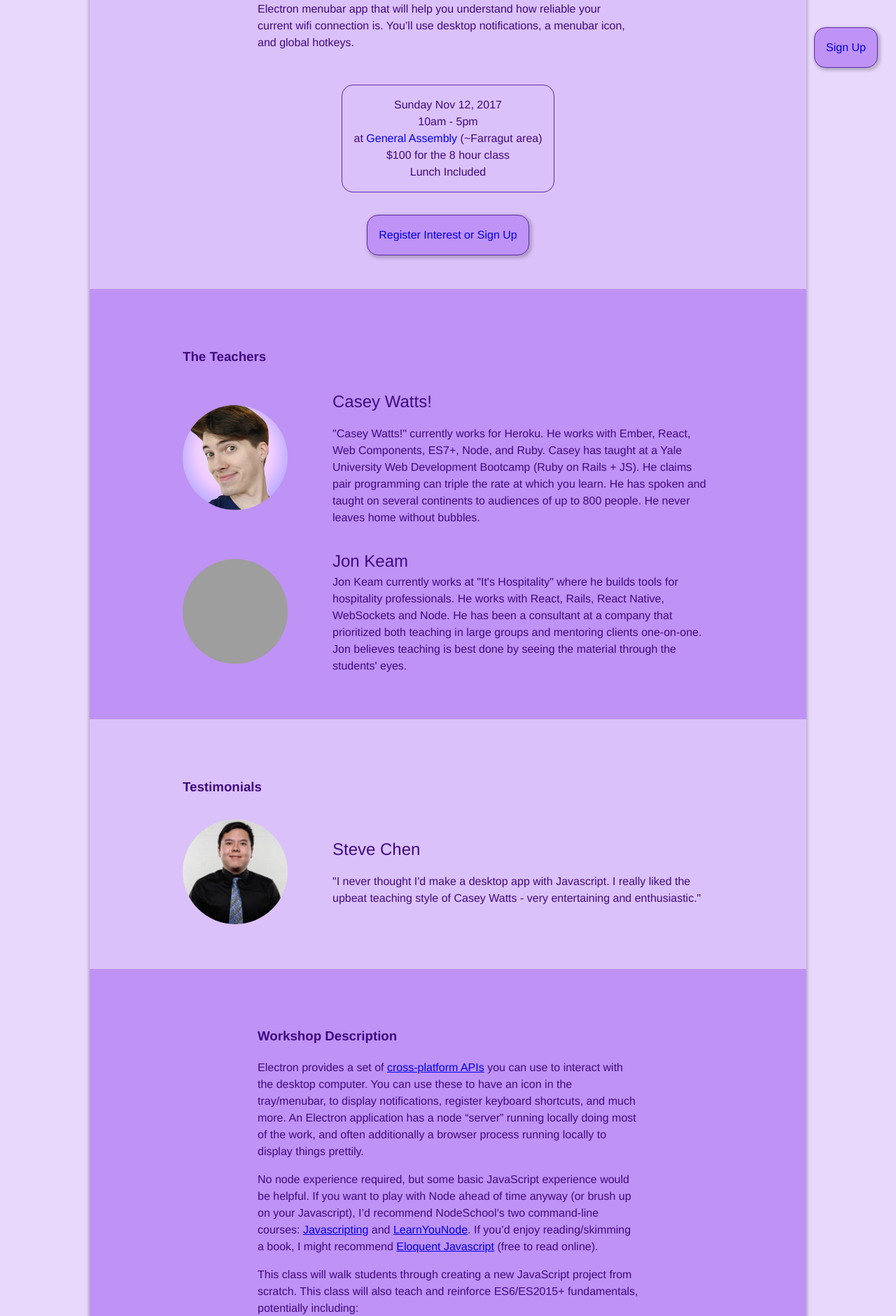
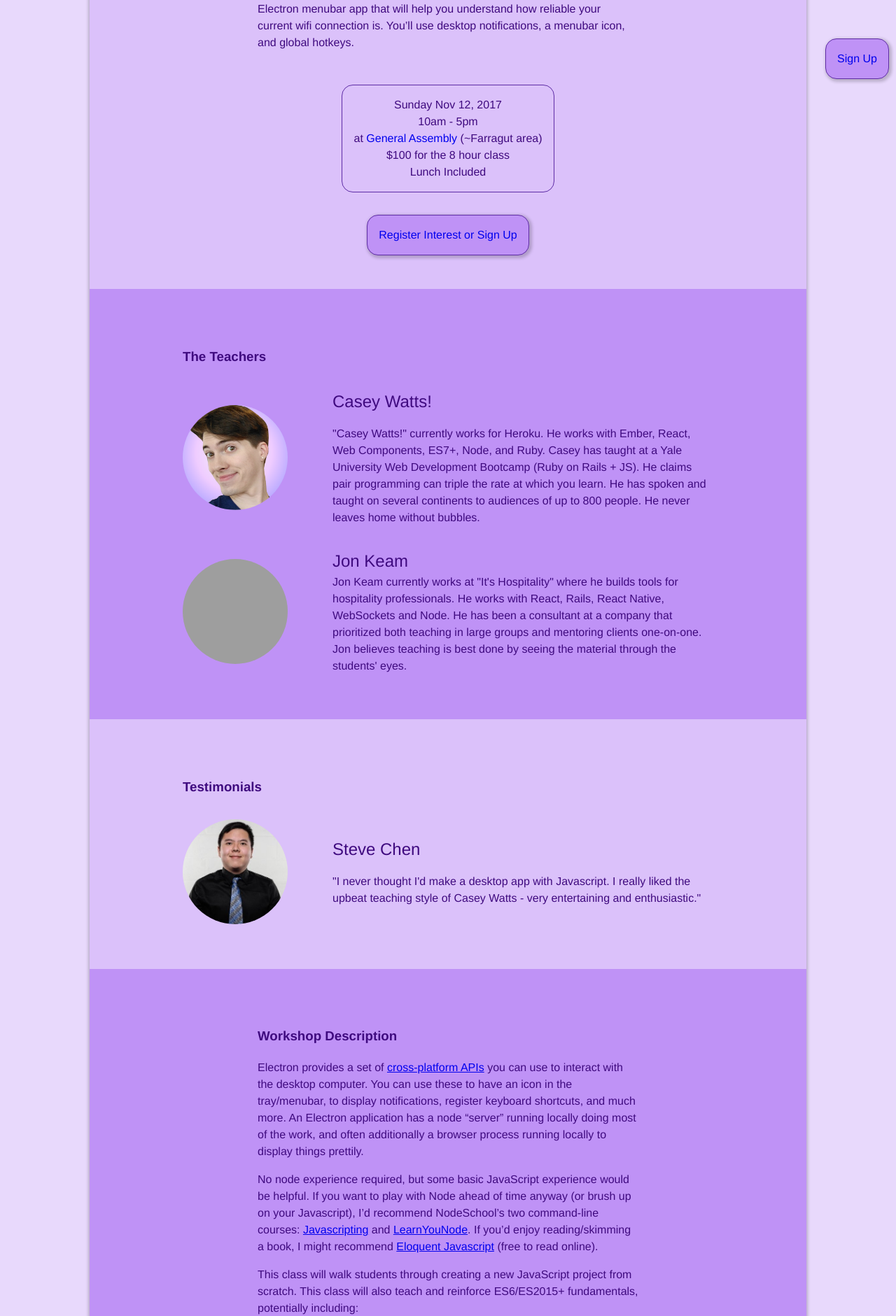
Before and after one commit to learnshinythings/learnshinythings.github.io, a Jekyll site: the page built from electron.md, in a window 1280 px wide. Shown: the part 777-2658 px from the top of the page at 70% size. Built offline with Jekyll 4.4.1, drawn with Linux system fonts in a browser that asks for light colours; nearby versions of some CDN libraries; grey boxes are pictures that could not be loaded.

Commit message:
minor spacing css

```diff
--- a/electron.md
+++ b/electron.md
@@ -32,8 +32,8 @@ Electron Workshop
       <div>Lunch Included</div>
     </div>
 
-    <a href="https://ti.to/learn-shiny-things/learn-electron" class="link">
-      <div class="tc pa3 ma3 ba br4 b--purple bg-purp shadow-3">
+    <a href="https://ti.to/learn-shiny-things/learn-electron" class="link ma3">
+      <div class="tc pa3 ba br4 b--purple bg-purp shadow-3">
         Register Interest or Sign Up
       </div>
     </a>
@@ -152,7 +152,7 @@ Spot-checks of some other menubar apps running in the background:
 
 <div>
 <a href="https://ti.to/learn-shiny-things/learn-electron" class="link floaty">
-  <div class="tc pa3 ma3 ba br4 b--purple bg-purp shadow-3">
+  <div class="tc pa3 ba br4 b--purple bg-purp shadow-3">
     Sign Up
   </div>
 </a>
```
